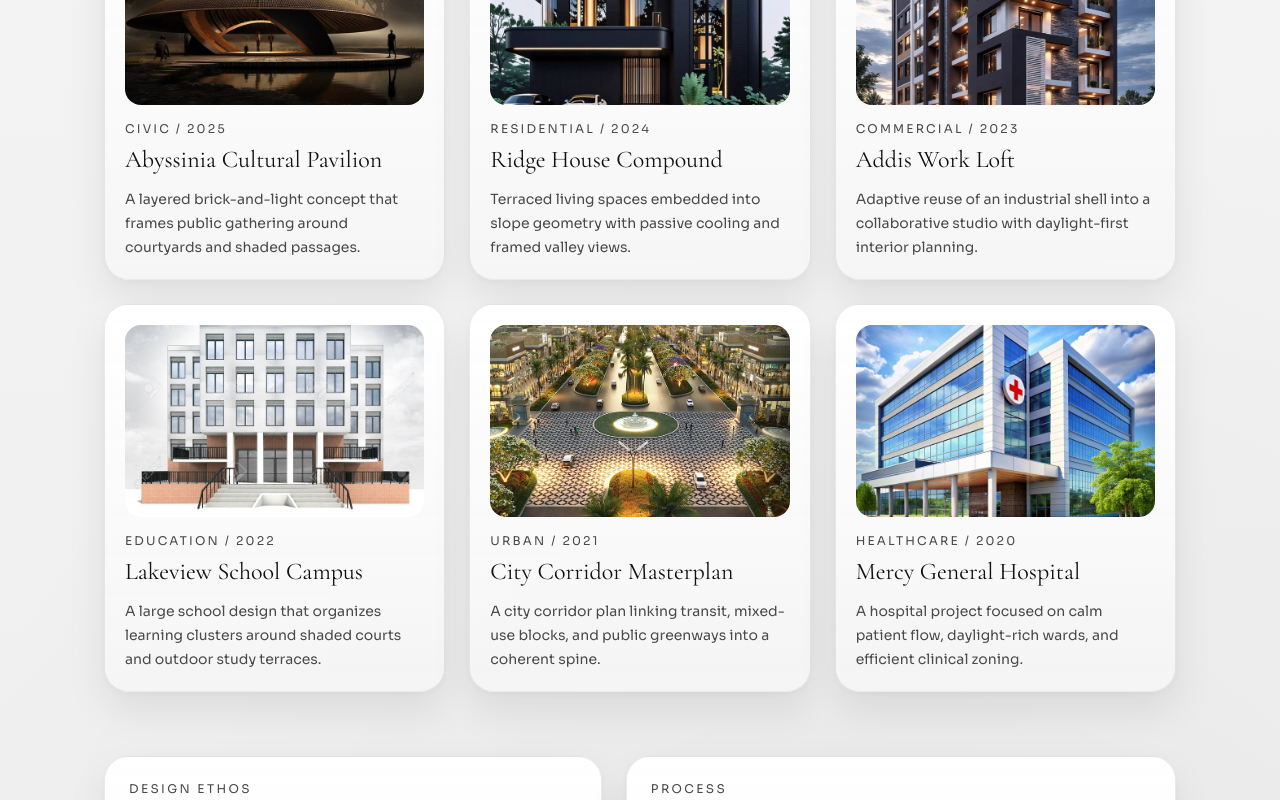
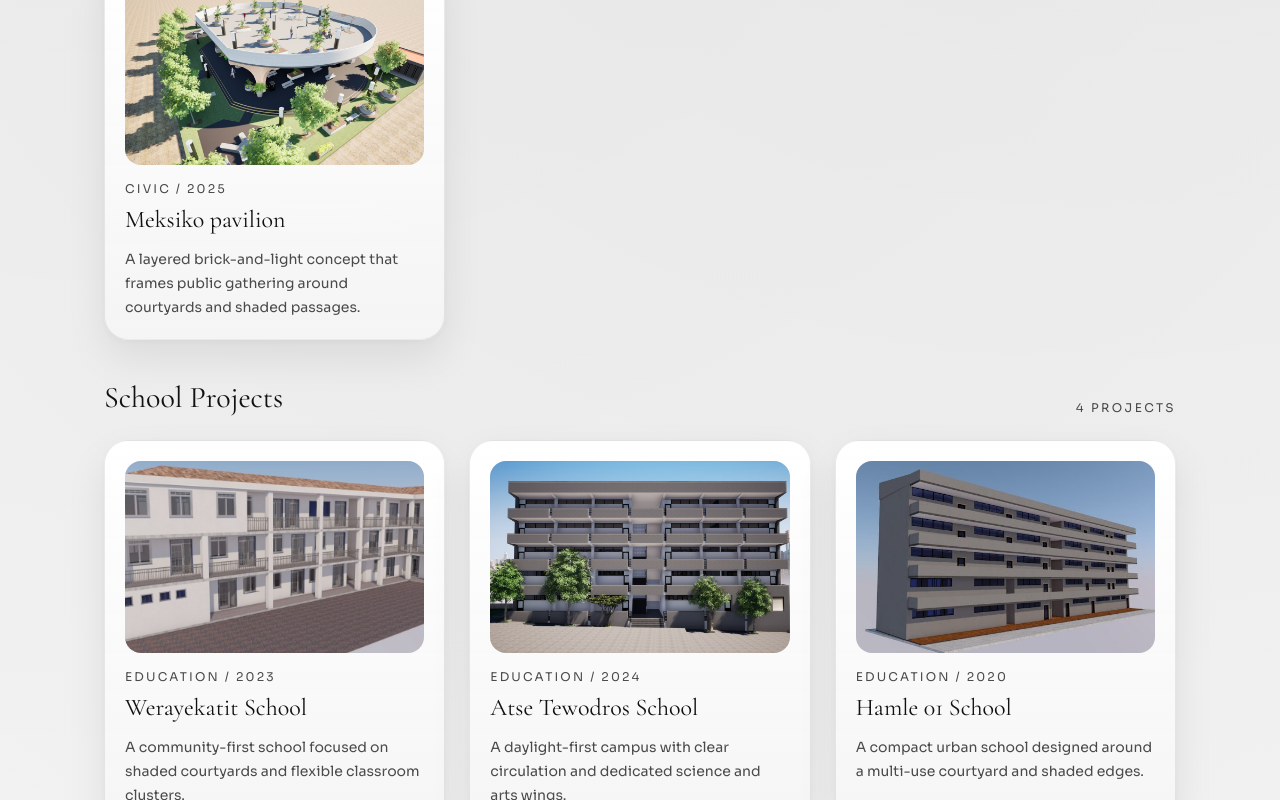
Before and after one commit to Chala751/dhuge-portfolio, a Next.js app: page / in a window 1280 px wide. Shown: the part 1500-2300 px from the top of the page. Built offline with nearby package versions, Linux system fonts and the light colour scheme.

Commit message:
projects added

```diff
--- a/app/data/projects.ts
+++ b/app/data/projects.ts
@@ -1,6 +1,7 @@
 export type Project = {
     slug: string;
     name: string;
+    category: string;
     type: string;
     note: string;
     summary: string;
@@ -13,87 +14,200 @@ export type Project = {
 
 export const projects: Project[] = [
     {
-        slug: "abyssinia-cultural-pavilion",
-        name: "Abyssinia Cultural Pavilion",
+        slug: "meksiko-pavilion",
+        name: "Meksiko pavilion",
+        category: "Pavilion",
         type: "Civic / 2025",
         note:
             "A layered brick-and-light concept that frames public gathering around courtyards and shaded passages.",
         summary:
-            "A civic pavilion that uses nested courtyards, shadow corridors, and a brick lattice to create a calm public commons. The project organizes museum spaces, workshops, and a community forum around a protected heart that stays cool in the afternoon light.",
+            " The pavilion concept is developed as an urban pause, providing a shaded resting space where users can observe the dynamic life of the city while being protected from sun and noise.",
         location: "Addis Ababa, Ethiopia",
         year: "2025",
         area: "4,200 m2",
-        image: "/architect1.jpg",
-        images: ["/architect1.jpg"],
+        image: "/pavilion.png",
+        images: ["/pavilion.png", "/pavilion2.png"],
     },
     {
-        slug: "ridge-house-compound",
-        name: "Ridge House Compound",
-        type: "Residential / 2024",
-        note:
-            "Terraced living spaces embedded into slope geometry with passive cooling and framed valley views.",
+        slug: "kirkos-low-cost-residential",
+        name: "Low Cost Residential Project - Kirkos",
+        category: "Residential",
+        type: "Residential / 2023",
+        note: "Affordable housing with efficient unit layouts and shared courtyards around Kirkos.",
         summary:
-            "A family compound embedded into a hillside with three stepped living platforms. The plan prioritizes cross-ventilation, shaded exterior rooms, and a sheltered inner court that ties the family spaces together.",
-        location: "Entoto Ridge, Ethiopia",
-        year: "2024",
-        area: "1,850 m2",
-        image: "/architect2.jpg",
-        images: ["/architect2.jpg"],
+            "A low-cost housing scheme that balances density with shared outdoor space, daylight access, and efficient circulation.",
+        location: "Kirkos, Addis Ababa",
+        year: "2023",
+        area: "5,400 m2",
+        image: "/residential.png",
+        images: ["/residential.png"],
     },
     {
-        slug: "addis-work-loft",
-        name: "Addis Work Loft",
-        type: "Commercial / 2023",
-        note:
-            "Adaptive reuse of an industrial shell into a collaborative studio with daylight-first interior planning.",
+        slug: "gplus3-kera-low-cost-house",
+        name: "G+3 Low Cost House - Kera",
+        category: "Residential",
+        type: "Residential / 2022",
+        note: "A compact G+3 housing block with optimized cores and cost-aware structure.",
         summary:
-            "A converted warehouse into a daylight studio and exhibition loft. New skylights, flexible partitions, and a long communal table establish a warm yet efficient work environment.",
-        location: "Bole, Addis Ababa",
-        year: "2023",
-        area: "1,100 m2",
-        image: "/architect3.jpg",
-        images: ["/architect3.jpg"],
+            "A mid-rise low-cost residential block featuring stacked unit layouts and simplified construction systems.",
+        location: "Kera, Addis Ababa",
+        year: "2022",
+        area: "3,900 m2",
+        image: "/residential2.png",
+        images: ["/residential2.png"],
     },
     {
-        slug: "lakeview-school-campus",
-        name: "Lakeview School Campus",
-        type: "Education / 2022",
-        note:
-            "A large school design that organizes learning clusters around shaded courts and outdoor study terraces.",
+        slug: "gplus4-kera-low-cost-house",
+        name: "G+4 Low Cost House - Kera",
+        category: "Residential",
+        type: "Residential / 2021",
+        note: "A G+4 housing project designed for efficient vertical circulation and shared amenities.",
         summary:
-            "A multi-building campus with classrooms, labs, and shared commons arranged to maximize daylight and cross ventilation. The master plan creates walkable courtyards that support community gatherings and outdoor learning.",
-        location: "Hawassa, Ethiopia",
-        year: "2022",
-        area: "9,600 m2",
-        image: "/architect8.jpg",
-        images: ["/architect8.jpg"],
+            "A cost-sensitive G+4 residential block with shared terraces and a durable structural grid.",
+        location: "Kera, Addis Ababa",
+        year: "2021",
+        area: "4,600 m2",
+        image: "/residential3.png",
+        images: ["/residential3.png"],
     },
     {
-        slug: "city-corridor-masterplan",
-        name: "City Corridor Masterplan",
-        type: "Urban / 2021",
-        note:
-            "A city corridor plan linking transit, mixed-use blocks, and public greenways into a coherent spine.",
+        slug: "gplus4-bole-low-cost-house",
+        name: "G+4 Low Cost House - Bole",
+        category: "Residential",
+        type: "Residential / 2020",
+        note: "A G+4 housing block in Bole with clear zoning for families and shared circulation.",
         summary:
-            "A strategic urban corridor that connects transit stops, civic plazas, and mixed-use buildings through a continuous pedestrian-friendly spine. The plan balances density with green infrastructure and shaded public space.",
-        location: "Dire Dawa, Ethiopia",
-        year: "2021",
-        area: "14 km spine",
-        image: "/architect10.jpg",
-        images: ["/architect10.jpg"],
+            "A compact mid-rise housing scheme prioritizing daylight, ventilation, and clear access routes.",
+        location: "Bole, Addis Ababa",
+        year: "2020",
+        area: "4,800 m2",
+        image: "/residential4.png",
+        images: ["/residential4.png"],
     },
     {
-        slug: "mercy-general-hospital",
-        name: "Mercy General Hospital",
-        type: "Healthcare / 2020",
-        note:
-            "A hospital project focused on calm patient flow, daylight-rich wards, and efficient clinical zoning.",
+        slug: "gplus1-cmc-low-cost-house",
+        name: "G+1 Low Cost House - CMC",
+        category: "Residential",
+        type: "Residential / 2019",
+        note: "A low-rise housing project emphasizing simple construction and walkable site planning.",
         summary:
-            "A healthcare campus with clear patient pathways, modular wards, and daylight-filled recovery spaces. The layout optimizes clinical adjacencies while keeping family areas comfortable and calm.",
-        location: "Adama, Ethiopia",
+            "A G+1 low-cost residential layout with adaptable units and shaded outdoor connections.",
+        location: "CMC, Addis Ababa",
+        year: "2019",
+        area: "2,200 m2",
+        image: "/residential5.png",
+        images: ["/residential5.png"],
+    },
+    {
+        slug: "werayekatit-school",
+        name: "Werayekatit School",
+        category: "School",
+        type: "Education / 2023",
+        note: "A community-first school focused on shaded courtyards and flexible classroom clusters.",
+        summary:
+            "A campus plan that balances compact classroom blocks with outdoor learning courts and covered walkways to support year-round use.",
+        location: "Addis Ababa, Ethiopia",
+        year: "2023",
+        area: "6,800 m2",
+        image: "/school.png",
+        images: ["/school.png"],
+    },
+    {
+        slug: "atse-tewodros-school",
+        name: "Atse Tewodros School",
+        category: "School",
+        type: "Education / 2024",
+        note: "A daylight-first campus with clear circulation and dedicated science and arts wings.",
+        summary:
+            "A school layout that separates noisy and quiet zones while keeping a shared central forum for assemblies and study.",
+        location: "Gondar, Ethiopia",
+        year: "2024",
+        area: "5,900 m2",
+        image: "/school2.png",
+        images: ["/school2.png"],
+    },
+    {
+        slug: "hamle-01-school",
+        name: "Hamle 01 School",
+        category: "School",
+        type: "Education / 2020",
+        note: "A compact urban school designed around a multi-use courtyard and shaded edges.",
+        summary:
+            "An efficient plan that maximizes classroom daylight while reserving the courtyard for sports and community events.",
+        location: "Addis Ababa, Ethiopia",
         year: "2020",
-        area: "12,400 m2",
-        image: "/architect11.jpg",
-        images: ["/architect11.jpg"],
+        area: "4,700 m2",
+        image: "/school3.png",
+        images: ["/school3.png"],
+    },
+    {
+        slug: "beherawi-school",
+        name: "Beherawi School",
+        category: "School",
+        type: "Education / 2020",
+        note: "A regional school with modular classroom blocks and cross-ventilated study halls.",
+        summary:
+            "A scalable campus that uses repeated classroom modules and shaded verandas to support future expansion.",
+        location: "Addis Ababa, Ethiopia",
+        year: "2020",
+        area: "7,200 m2",
+        image: "/school4.png",
+        images: ["/school4.png"],
+    },
+    {
+        slug: "kirkos-playing-ground",
+        name: "Kirkos Playing Ground",
+        category: "Corridor",
+        type: "Public Space / 2022",
+        note: "A neighborhood play ground and public space upgrade along the Kirkos corridor.",
+        summary:
+            "A community-focused corridor intervention with sports fields, shaded seating, and safe pedestrian connections.",
+        location: "Kirkos, Addis Ababa",
+        year: "2022",
+        area: "1.6 ha",
+        image: "/coridor.png",
+        images: ["/coridor.png"],
+    },
+    {
+        slug: "mesholekiya-health-center",
+        name: "Mesholekiya Health Center",
+        category: "Hospital",
+        type: "Healthcare / 2022",
+        note: "A primary health center focused on efficient patient flow and daylight-rich clinics.",
+        summary:
+            "A compact health center with clear wayfinding, outpatient clinics, and shaded waiting areas for community care.",
+        location: "Mesholekiya,Addis Ababa, Ethiopia",
+        year: "2022",
+        area: "2,900 m2",
+        image: "/health.png",
+        images: ["/health.png"],
+    },
+    {
+        slug: "urban-agriculture-project",
+        name: "Urban Agriculture Project",
+        category: "Urban Agriculture",
+        type: "Landscape / 2021",
+        note: "An urban agriculture pilot with greenhouse pods, community plots, and training zones.",
+        summary:
+            "A productive landscape strategy that combines community farming, water harvesting, and local food training spaces.",
+        location: "Addis Ababa, Ethiopia",
+        year: "2021",
+        area: "3.4 ha",
+        image: "/urbenagriculture.png",
+        images: ["/urbenagriculture.png"],
+    },
+    {
+        slug: "galan-church",
+        name: "Galan Church",
+        category: "Church",
+        type: "Religious / 2021",
+        note: "A worship hall with clear axial procession, calm daylight, and flexible gathering space.",
+        summary:
+            "A church project designed around a central nave, with acoustic balance, natural light, and a welcoming forecourt for community gatherings.",
+        location: "Galan, Ethiopia",
+        year: "2021",
+        area: "3,200 m2",
+        image: "/church.png",
+        images: ["/church.png"],
     },
 ];
--- a/app/page.tsx
+++ b/app/page.tsx
@@ -3,6 +3,20 @@ import { projects } from "./data/projects";
 import NavBar from "./components/NavBar";
 
 export default function Home() {
+  const categoryOrder = [
+    "Pavilion",
+    "School",
+    "Residential",
+    "Church",
+    "Corridor",
+    "Urban Agriculture",
+    "Hospital",
+    "Others",
+  ];
+  const groupedProjects = categoryOrder.map((category) => ({
+    category,
+    items: projects.filter((project) => project.category === category),
+  }));
 
   return (
     <main className="page-shell">
@@ -124,8 +138,18 @@ export default function Home() {
             <p className="text-xs uppercase tracking-[0.2em] text-[var(--muted)]">Selected Works</p>
           </div>
 
+          <div className="space-y-10">
+            {groupedProjects.map((group) => (
+              <div key={group.category} className="space-y-6">
+                <div className="flex flex-wrap items-end justify-between gap-4">
+                  <h3 className="font-serif text-2xl md:text-3xl">{group.category} Projects</h3>
+                  <p className="text-xs uppercase tracking-[0.2em] text-[var(--muted)]">
+                    {group.items.length ? `${group.items.length} Projects` : "Coming Soon"}
+                  </p>
+                </div>
+                {group.items.length ? (
                   <div className="grid grid-cols-1 gap-6 md:grid-cols-3">
-            {projects.map((project, index) => (
+                    {group.items.map((project, index) => (
                       <Link
                         key={project.slug}
                         href={`/projects/${project.slug}`}
@@ -142,6 +166,14 @@ export default function Home() {
                         <h3 className="mt-2 font-serif text-2xl leading-tight">{project.name}</h3>
                         <p className="mt-3 text-sm leading-6 text-[var(--muted)]">{project.note}</p>
                       </Link>
+                    ))}
+                  </div>
+                ) : (
+                  <div className="rounded-3xl border border-[var(--line)] p-6 text-sm text-[var(--muted)]">
+                    Projects in this category will be added soon.
+                  </div>
+                )}
+              </div>
             ))}
           </div>
         </section>
```
Lines whose indentation alone changed are shown as unchanged.
